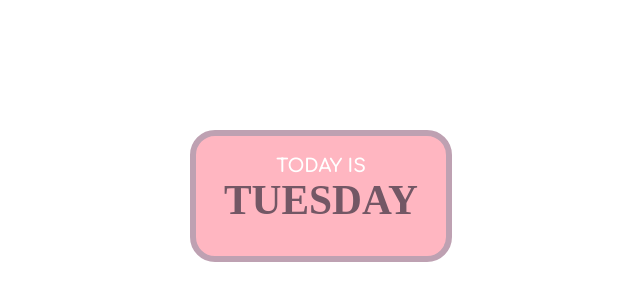
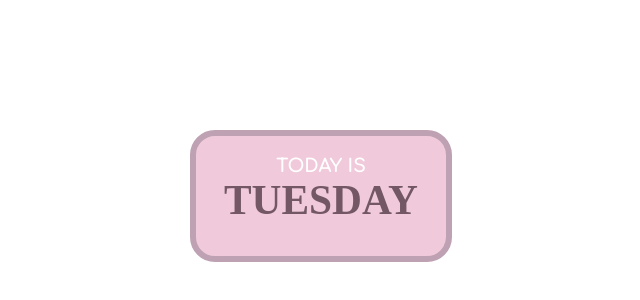
Before and after one commit to ladyauriell/daysoftheweek, a plain HTML site: page index.html in a window 1280 px wide. Shown: the part 204-504 px from the top of the page, without its empty margins (319-959 px from the left). Drawn offline with Linux system fonts and the light colour scheme; a web font is replaced by a local one.

Commit message:
Update index.html

```diff
--- a/index.html
+++ b/index.html
@@ -26,10 +26,9 @@ body{
       border: 6px solid #bea1b2;
       font-family: Comfortaa;
       text-transform: uppercase;
-
       text-align:center;
       display: inline-block;
-  background: #ffb6c1;
+      background: #f0cadb;
       color:#fff;
       font-size:1.15em;
       width: 100%;
```
Lines whose indentation alone changed are shown as unchanged.
